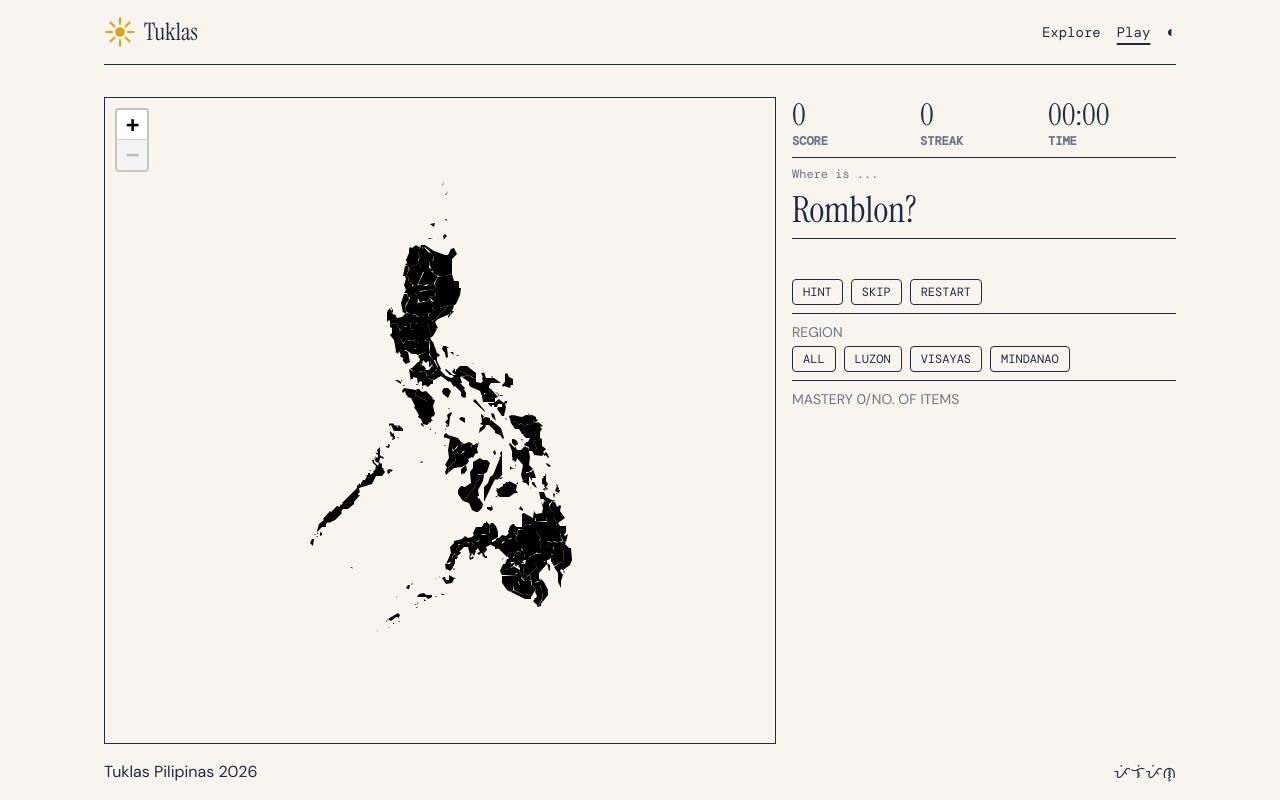
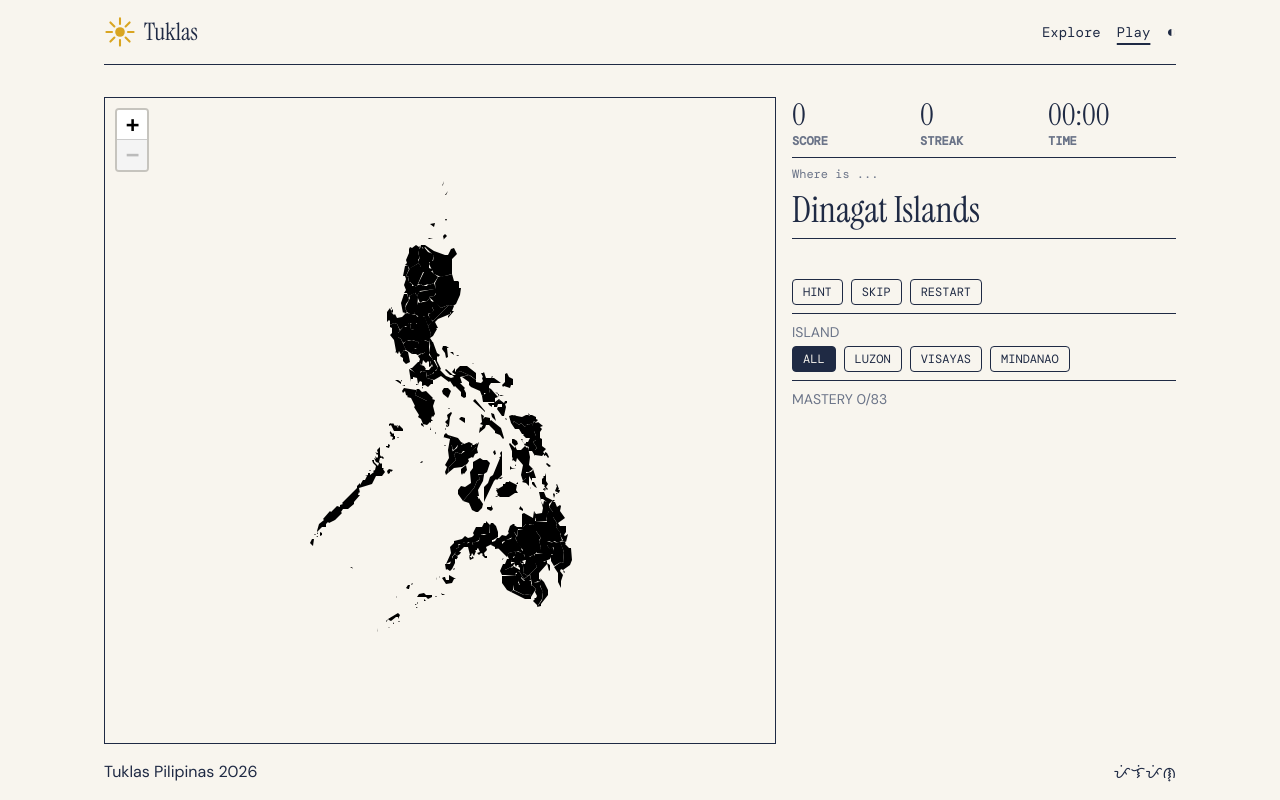
Before and after one commit to Sanjero20/tuklas-pilipinas, a React (Vite) app: page /play in a window 1280 px wide. Built offline with nearby package versions, Linux system fonts and the light colour scheme.

Commit message:
feat: add play by selected island group

```diff
--- a/src/components/shared/map/PhilippinesMap.tsx
+++ b/src/components/shared/map/PhilippinesMap.tsx
@@ -10,6 +10,7 @@ import type { Feature, FeatureCollection } from "geojson";
 import { PHILIPPINES_CENTER, PHILIPPINES_BOUNDS } from "./config";
 import {
   CORRECT_STYLES,
+  DISABLED_STYLES,
   HIGHLIGHTED_STYLES,
   HOVER_STYLES,
   LAND_STYLES,
@@ -30,7 +31,7 @@ interface Props {
   islandGroup?: IslandGroup;
 
   // For play mode
-  wrongPlaceId?: string;
+  wrongPlaceId?: string | null;
   guessedPlaceIds?: Set<string>;
 
   onPlaceClick?: (feature: Feature) => void;
@@ -51,26 +52,31 @@ function PhilippinesMap({
 
     if (!metadata) return LAND_STYLES;
 
+    // Wrong answer
     if (metadata.id === wrongPlaceId) {
       return WRONG_STYLES;
     }
 
+    // Correct answers
     if (guessedPlaceIds?.has(metadata.id)) {
       return CORRECT_STYLES;
     }
 
+    // Island filter
+    if (islandGroup) {
+      return metadata.islandGroup === islandGroup
+        ? LAND_STYLES
+        : DISABLED_STYLES;
+    }
+
+    // Selected province
     if (metadata.id === selectedPlaceId) {
       return SELECTED_STYLES;
     }
 
+    // Region filter
     if (selectedRegion) {
       return metadata.region === selectedRegion
-        ? HIGHLIGHTED_STYLES
-        : LAND_STYLES;
-    }
-
-    if (islandGroup) {
-      return metadata.islandGroup === islandGroup
         ? HIGHLIGHTED_STYLES
         : LAND_STYLES;
     }
@@ -87,6 +93,15 @@ function PhilippinesMap({
 
         if (!layer.feature) return;
 
+        const metadata = getPlaceMetadata(layer.feature.properties);
+
+        if (!metadata) return;
+
+        // Ignore disabled island provinces
+        if (islandGroup && metadata.islandGroup !== islandGroup) {
+          return;
+        }
+
         onPlaceClick?.(layer.feature);
       },
 
@@ -97,6 +112,15 @@ function PhilippinesMap({
 
         if (!layer.feature) return;
 
+        const metadata = getPlaceMetadata(layer.feature.properties);
+
+        if (!metadata) return;
+
+        // Ignore disabled island provinces
+        if (islandGroup && metadata.islandGroup !== islandGroup) {
+          return;
+        }
+
         layer.setStyle(HOVER_STYLES);
       },
 
@@ -106,6 +130,16 @@ function PhilippinesMap({
         };
 
         if (!layer.feature) return;
+
+        const metadata = getPlaceMetadata(layer.feature.properties);
+
+        if (!metadata) return;
+
+        // Keep disabled province style
+        if (islandGroup && metadata.islandGroup !== islandGroup) {
+          layer.setStyle(DISABLED_STYLES);
+          return;
+        }
 
         layer.setStyle(getStyle(layer.feature));
       },
--- a/src/components/shared/map/styles.ts
+++ b/src/components/shared/map/styles.ts
@@ -41,3 +41,10 @@ export const WRONG_STYLES: PathOptions = {
   fillColor: "var(--color-bad)",
   fillOpacity: 1,
 };
+
+export const DISABLED_STYLES: PathOptions = {
+  color: "var(--color-sea)",
+  weight: 2,
+  fillColor: "color-mix(in srgb, var(--accent) 30%, var(--land))",
+  fillOpacity: 1,
+};
--- a/src/pages/PlayPlage.tsx
+++ b/src/pages/PlayPlage.tsx
@@ -1,34 +1,43 @@
-/* eslint-disable react-hooks/purity */
-import { useRef, useState } from "react";
+import { useMemo, useRef, useState } from "react";
+import type { Feature } from "geojson";
+
+import provincesData from "@/data/geojson/provinces.json";
+import type { IslandGroup } from "@/data/philippines/places";
+import { getPlaceMetadata } from "@/utils/place";
 
 import PhilippinesMap from "@/components/shared/map/PhilippinesMap";
 import Chip from "@/components/ui/Chip";
 import Separator from "@/components/ui/Separator";
 
-import provinceData from "@/data/geojson/provinces.json";
-import { getPlaceMetadata } from "@/utils/place";
-import type { Feature } from "geojson";
-
-const provinces = provinceData.features
+const provinces = provincesData.features
   .map((feature) => getPlaceMetadata(feature.properties))
-  .filter((place) => place != null);
-
-const getRandomProvince = (guessed: Set<string>) => {
-  const available = provinces.filter((province) => !guessed.has(province.id));
-
-  return available[Math.floor(Math.random() * available.length)];
-};
+  .filter((place) => place !== null);
 
 function PlayPage() {
-  const wrongTimeoutRef = useRef<ReturnType<typeof setTimeout> | null>(null);
+  const [islandGroup, setIslandGroup] = useState<IslandGroup | undefined>();
 
   const [guessed, setGuessed] = useState<Set<string>>(new Set());
-  const [wrongProvinceId, setWrongProvinceId] = useState("");
-
+  const [wrongProvinceId, setWrongProvinceId] = useState<string | null>(null);
   const [hint, setHint] = useState("");
 
-  const [currentProvince, setCurrentProvince] = useState(
-    provinces[Math.floor(Math.random() * provinces.length)],
+  const wrongTimeout = useRef<ReturnType<typeof setTimeout> | null>(null);
+
+  const playableProvinces = useMemo(() => {
+    if (!islandGroup) return provinces;
+
+    return provinces.filter((province) => province.islandGroup === islandGroup);
+  }, [islandGroup]);
+
+  const getRandomProvince = (guessedIds: Set<string>) => {
+    const available = playableProvinces.filter(
+      (province) => !guessedIds.has(province.id),
+    );
+
+    return available[Math.floor(Math.random() * available.length)];
+  };
+
+  const [currentProvince, setCurrentProvince] = useState(() =>
+    getRandomProvince(new Set()),
   );
 
   const handleClick = (feature: Feature) => {
@@ -36,56 +45,75 @@ function PlayPage() {
 
     if (!clickedProvince || !currentProvince) return;
 
-    if (clickedProvince.id === currentProvince.id) {
-      // Correct Guess
-      const nextGuessed = new Set(guessed);
-      nextGuessed.add(currentProvince.id);
-      setGuessed(nextGuessed);
-
-      const nextProvince = getRandomProvince(nextGuessed);
-
-      if (nextProvince) {
-        setCurrentProvince(nextProvince);
-      }
-    } else {
-      // Wrong Guess
+    // Wrong guess
+    if (clickedProvince.id !== currentProvince.id) {
       setWrongProvinceId(clickedProvince.id);
 
-      if (wrongTimeoutRef.current) {
-        clearTimeout(wrongTimeoutRef.current);
+      if (wrongTimeout.current) {
+        clearTimeout(wrongTimeout.current);
       }
 
-      wrongTimeoutRef.current = setTimeout(() => {
-        setWrongProvinceId("");
+      wrongTimeout.current = setTimeout(() => {
+        setWrongProvinceId(null);
       }, 1000);
+
+      return;
     }
+
+    // Correct guess
+    const nextGuessed = new Set(guessed);
+    nextGuessed.add(currentProvince.id);
+
+    setGuessed(nextGuessed);
+    setHint("");
+
+    const nextProvince = getRandomProvince(nextGuessed);
+
+    if (nextProvince) {
+      setCurrentProvince(nextProvince);
+    }
+  };
+
+  const handleIslandChange = (group?: IslandGroup) => {
+    setIslandGroup(group);
+
+    const nextProvinces = group
+      ? provinces.filter((province) => province.islandGroup === group)
+      : provinces;
+
+    const nextProvince =
+      nextProvinces[Math.floor(Math.random() * nextProvinces.length)];
+
+    setGuessed(new Set());
+    setWrongProvinceId(null);
+    setHint("");
+    setCurrentProvince(nextProvince);
   };
 
   return (
     <main className="flex min-h-0 flex-1 flex-col gap-4 pt-8 md:flex-row">
-      {/* Map */}
       <div className="h-[50vh] w-full shrink-0 md:h-auto md:min-w-0 md:flex-1">
         <PhilippinesMap
+          islandGroup={islandGroup}
           onPlaceClick={handleClick}
+          wrongPlaceId={wrongProvinceId}
           guessedPlaceIds={guessed}
-          wrongPlaceId={wrongProvinceId}
         />
       </div>
 
       <aside className="w-full shrink-0 space-y-2 md:w-80 lg:w-96">
-        {/* STATS */}
         <div className="grid grid-cols-3">
-          <div className="">
-            <p className="font-serif text-3xl">0</p>
+          <div>
+            <p className="font-serif text-3xl">{guessed.size}</p>
             <p className="text-mute font-mono text-xs font-bold">SCORE</p>
           </div>
 
-          <div className="">
+          <div>
             <p className="font-serif text-3xl">0</p>
             <p className="text-mute font-mono text-xs font-bold">STREAK</p>
           </div>
 
-          <div className="">
+          <div>
             <p className="font-serif text-3xl">00:00</p>
             <p className="text-mute font-mono text-xs font-bold">TIME</p>
           </div>
@@ -95,38 +123,70 @@ function PlayPage() {
 
         <div className="space-y-2">
           <p className="text-mute font-mono text-xs">Where is ...</p>
+
           <p className="text-ink font-serif text-4xl">
-            {currentProvince.name}?
+            {currentProvince?.name}
           </p>
         </div>
 
         <Separator />
+
         <div>
           <p className="text-mute h-8">{hint ? `Hint: its in ${hint}` : ""}</p>
+
           <div className="flex flex-wrap gap-2">
-            <Chip onClick={() => setHint("Luzon")}>HINT</Chip>
+            <Chip onClick={() => setHint(currentProvince?.islandGroup ?? "")}>
+              HINT
+            </Chip>
+
             <Chip onClick={() => {}}>SKIP</Chip>
-            <Chip onClick={() => {}}>RESTART</Chip>
+
+            <Chip onClick={() => handleIslandChange(islandGroup)}>RESTART</Chip>
           </div>
         </div>
 
         <Separator />
 
         <div className="space-y-1">
-          <p className="text-mute text-sm uppercase">Region</p>
+          <p className="text-mute text-sm uppercase">ISLAND</p>
+
           <div className="flex flex-wrap gap-2">
-            <Chip onClick={() => {}}>ALL</Chip>
-            <Chip onClick={() => {}}>LUZON</Chip>
-            <Chip onClick={() => {}}>VISAYAS</Chip>
-            <Chip onClick={() => {}}>MINDANAO</Chip>
+            <Chip
+              onClick={() => handleIslandChange(undefined)}
+              selected={islandGroup == null}
+            >
+              ALL
+            </Chip>
+
+            <Chip
+              onClick={() => handleIslandChange("LUZON")}
+              selected={islandGroup == "LUZON"}
+            >
+              LUZON
+            </Chip>
+
+            <Chip
+              onClick={() => handleIslandChange("VISAYAS")}
+              selected={islandGroup == "VISAYAS"}
+            >
+              VISAYAS
+            </Chip>
+
+            <Chip
+              onClick={() => handleIslandChange("MINDANAO")}
+              selected={islandGroup == "MINDANAO"}
+            >
+              MINDANAO
+            </Chip>
           </div>
         </div>
 
         <Separator />
 
         <div className="space-y-1">
-          <p className="text-mute text-sm uppercase">Mastery 0/No. of items</p>
-          {/* slider component */}
+          <p className="text-mute text-sm uppercase">
+            Mastery {guessed.size}/{playableProvinces.length}
+          </p>
         </div>
       </aside>
     </main>
```
